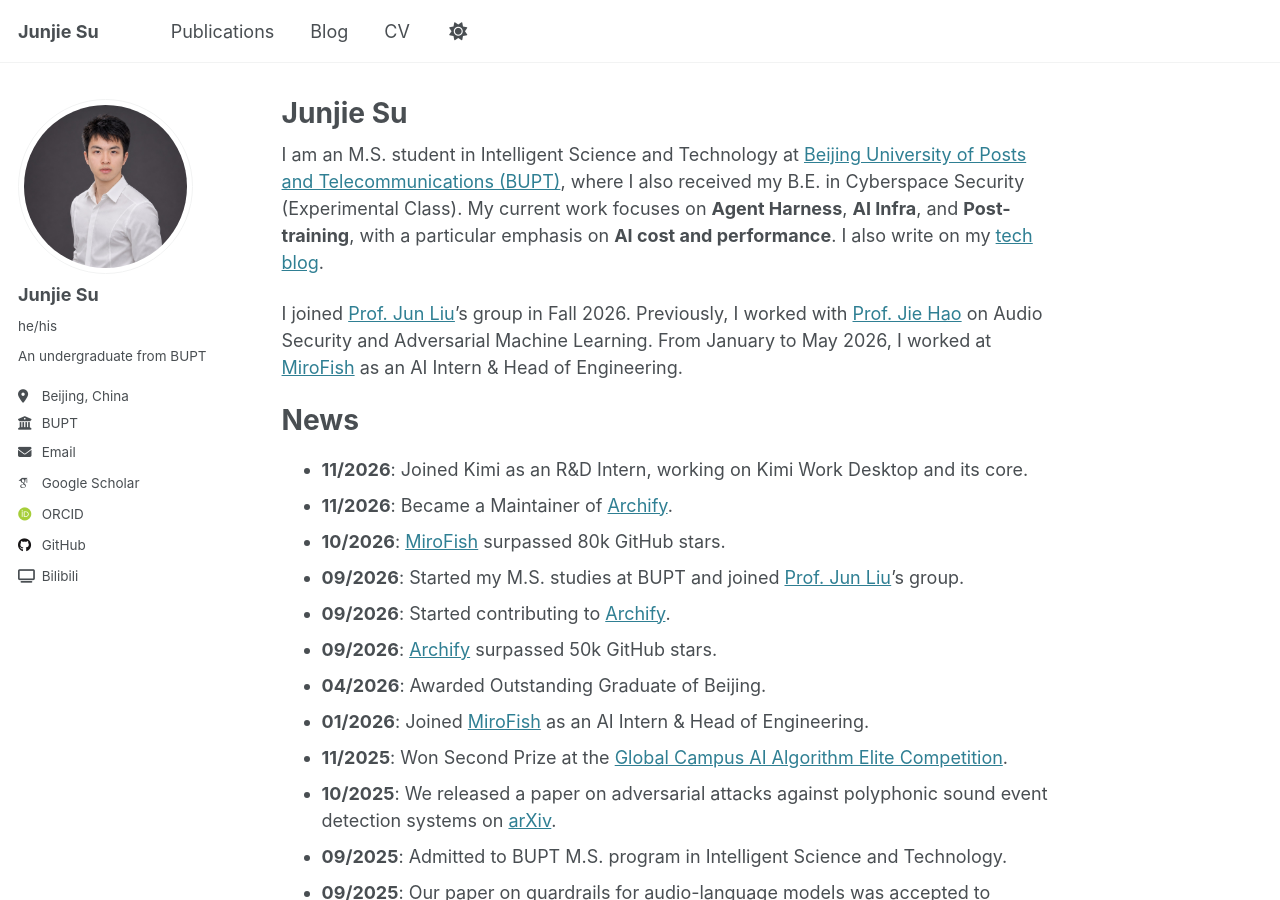
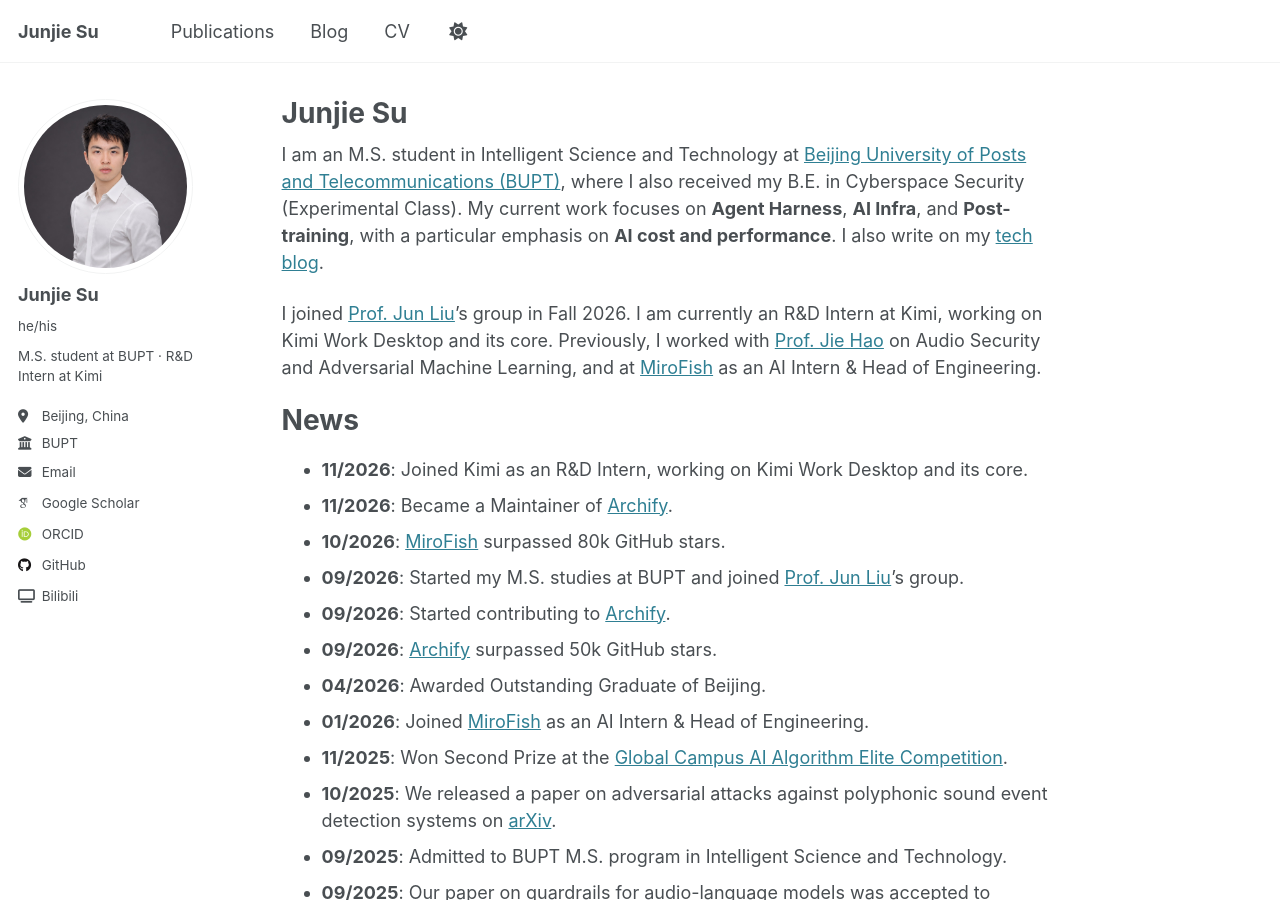
Before and after one commit to Junjie-Su/junjie-su.github.io, a Jekyll site: the page built from _pages/about.md, in a window 1280 px wide and 900 px high. Built offline with Jekyll 4.4.1, drawn with Linux system fonts in a browser that asks for light colours; some web fonts are replaced.

Commit message:
Update current role and author bio

```diff
--- a/_config.yml
+++ b/_config.yml
@@ -25,7 +25,7 @@ author:
   avatar: "site/avatar.jpg"
   name: "Junjie Su"
   pronouns: "he/his"
-  bio: "An undergraduate from BUPT"
+  bio: "M.S. student at BUPT · R&D Intern at Kimi"
   location: "Beijing, China"
   employer: "BUPT"
   uri: # URL
--- a/_pages/about.md
+++ b/_pages/about.md
@@ -9,7 +9,7 @@ redirect_from:
 ---
 I am an M.S. student in Intelligent Science and Technology at [Beijing University of Posts and Telecommunications (BUPT)](https://www.bupt.edu.cn/), where I also received my B.E. in Cyberspace Security (Experimental Class). My current work focuses on **Agent Harness**, **AI Infra**, and **Post-training**, with a particular emphasis on **AI cost and performance**. I also write on my <a href="https://momoyeyu.github.io" target="_blank" rel="noopener noreferrer">tech blog</a>.
 
-I joined [Prof. Jun Liu](https://teacher.bupt.edu.cn/liujun/zh_CN/index/64453/list/)'s group in Fall 2026. Previously, I worked with [Prof. Jie Hao](https://scss.bupt.edu.cn/info/1063/3808.htm) on Audio Security and Adversarial Machine Learning. From January to May 2026, I worked at [MiroFish](https://www.mirofish.ai) as an AI Intern & Head of Engineering.
+I joined [Prof. Jun Liu](https://teacher.bupt.edu.cn/liujun/zh_CN/index/64453/list/)'s group in Fall 2026. I am currently an R&D Intern at Kimi, working on Kimi Work Desktop and its core. Previously, I worked with [Prof. Jie Hao](https://scss.bupt.edu.cn/info/1063/3808.htm) on Audio Security and Adversarial Machine Learning, and at [MiroFish](https://www.mirofish.ai) as an AI Intern & Head of Engineering.
 
 News
 ====
```
